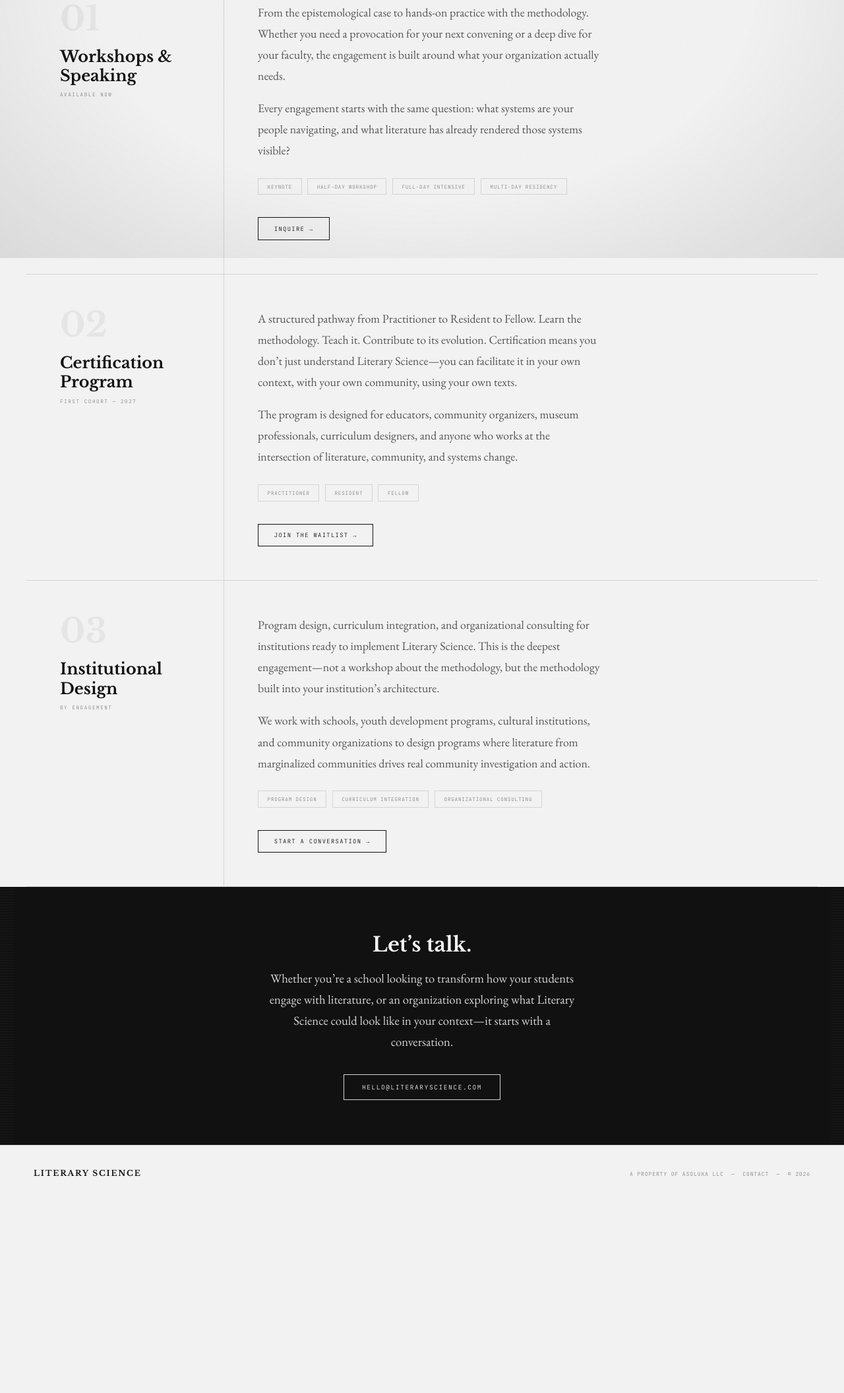
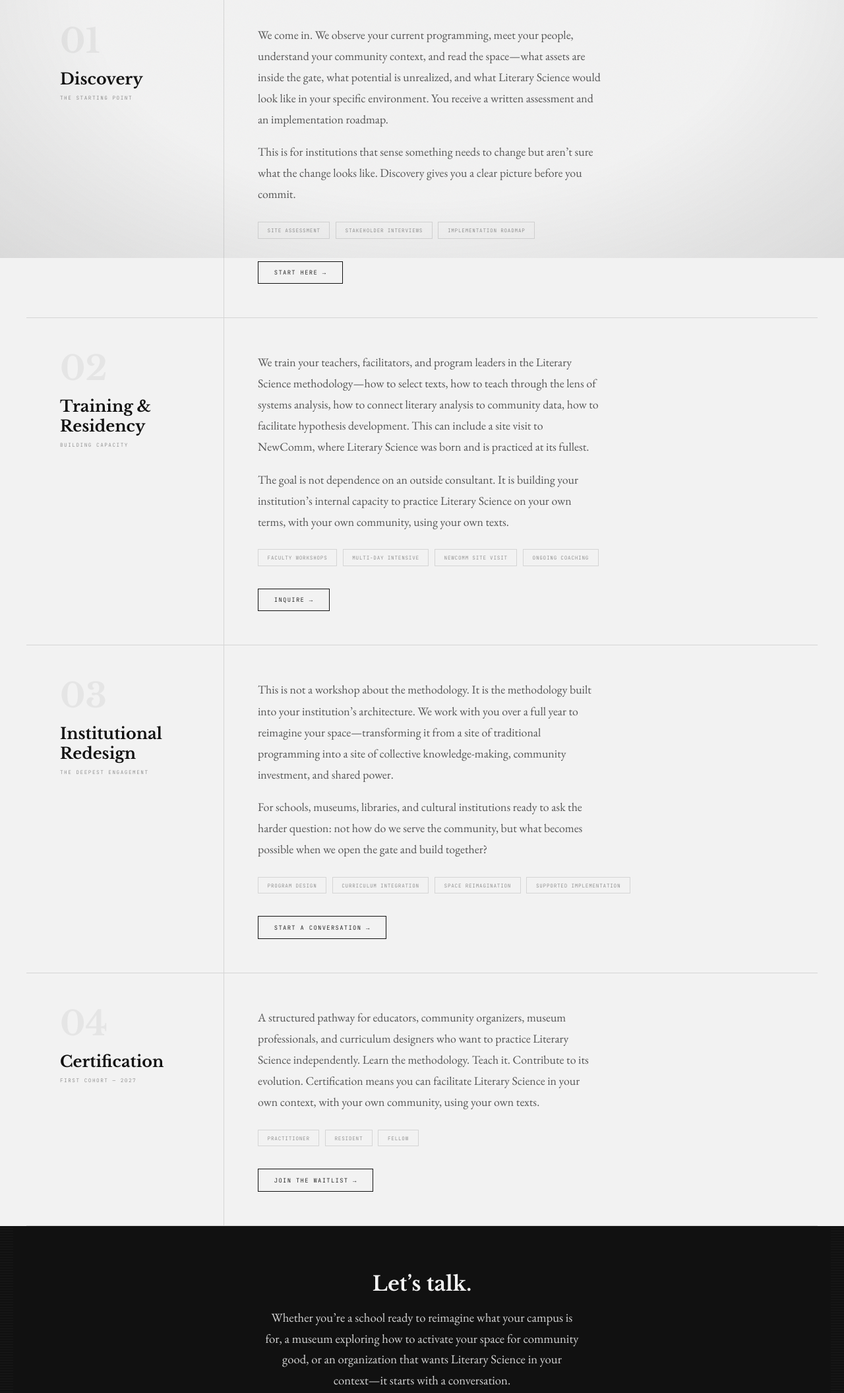
Before and after one commit to chidiasoluka-bit/literaryscience-site, an Eleventy site: page src/work.njk in a window 1280 px wide. Shown: the part 409-2520 px from the top of the page at 66% size. Before the commit the page ends 2228 px from the top, so only its background shows below. Built offline with nearby package versions, Linux system fonts and the light colour scheme; Eleventy itself is replaced by a stand-in of ours; files that its build step writes are made by us from their sources.

Commit message:
Add The Space section to epistemology, restructure Engage page

```diff
--- a/src/work.njk
+++ b/src/work.njk
@@ -202,7 +202,7 @@
 <header class="page-header">
   <div class="section-label">04 &mdash; The Door</div>
   <h1>Engage</h1>
-  <p class="page-desc">Where the studio becomes a practice. For schools, museums, community organizations, and programs ready to go deeper.</p>
+  <p class="page-desc">Your campus, your museum, your library is an asset your community doesn&rsquo;t have access to. Literary Science is the methodology that transforms what that space is for.</p>
 </header>
 
 <div class="offerings">
@@ -210,20 +210,19 @@
   <div class="offering reveal">
     <div class="offering-left">
       <div class="offering-num">01</div>
-      <div class="offering-title">Workshops &amp; Speaking</div>
-      <div class="offering-tag">Available Now</div>
+      <div class="offering-title">Discovery</div>
+      <div class="offering-tag">The Starting Point</div>
     </div>
     <div class="offering-right">
-      <p class="offering-body">From the epistemological case to hands-on practice with the methodology. Whether you need a provocation for your next convening or a deep dive for your faculty, the engagement is built around what your organization actually needs.</p>
-      <p class="offering-body">Every engagement starts with the same question: what systems are your people navigating, and what literature has already rendered those systems visible?</p>
+      <p class="offering-body">We come in. We observe your current programming, meet your people, understand your community context, and read the space&mdash;what assets are inside the gate, what potential is unrealized, and what Literary Science would look like in your specific environment. You receive a written assessment and an implementation roadmap.</p>
+      <p class="offering-body">This is for institutions that sense something needs to change but aren&rsquo;t sure what the change looks like. Discovery gives you a clear picture before you commit.</p>
       <div class="offering-formats">
-        <span class="format-tag">Keynote</span>
-        <span class="format-tag">Half-Day Workshop</span>
-        <span class="format-tag">Full-Day Intensive</span>
-        <span class="format-tag">Multi-Day Residency</span>
+        <span class="format-tag">Site Assessment</span>
+        <span class="format-tag">Stakeholder Interviews</span>
+        <span class="format-tag">Implementation Roadmap</span>
       </div>
       <div class="offering-cta">
-        <a href="#">Inquire &rarr;</a>
+        <a href="mailto:hello@literaryscience.com">Start Here &rarr;</a>
       </div>
     </div>
   </div>
@@ -231,19 +230,20 @@
   <div class="offering reveal">
     <div class="offering-left">
       <div class="offering-num">02</div>
-      <div class="offering-title">Certification Program</div>
-      <div class="offering-tag">First Cohort &mdash; 2027</div>
+      <div class="offering-title">Training &amp; Residency</div>
+      <div class="offering-tag">Building Capacity</div>
     </div>
     <div class="offering-right">
-      <p class="offering-body">A structured pathway from Practitioner to Resident to Fellow. Learn the methodology. Teach it. Contribute to its evolution. Certification means you don&rsquo;t just understand Literary Science&mdash;you can facilitate it in your own context, with your own community, using your own texts.</p>
-      <p class="offering-body">The program is designed for educators, community organizers, museum professionals, curriculum designers, and anyone who works at the intersection of literature, community, and systems change.</p>
+      <p class="offering-body">We train your teachers, facilitators, and program leaders in the Literary Science methodology&mdash;how to select texts, how to teach through the lens of systems analysis, how to connect literary analysis to community data, how to facilitate hypothesis development. This can include a site visit to NewComm, where Literary Science was born and is practiced at its fullest.</p>
+      <p class="offering-body">The goal is not dependence on an outside consultant. It is building your institution&rsquo;s internal capacity to practice Literary Science on your own terms, with your own community, using your own texts.</p>
       <div class="offering-formats">
-        <span class="format-tag">Practitioner</span>
-        <span class="format-tag">Resident</span>
-        <span class="format-tag">Fellow</span>
+        <span class="format-tag">Faculty Workshops</span>
+        <span class="format-tag">Multi-Day Intensive</span>
+        <span class="format-tag">NewComm Site Visit</span>
+        <span class="format-tag">Ongoing Coaching</span>
       </div>
       <div class="offering-cta">
-        <a href="#">Join the Waitlist &rarr;</a>
+        <a href="mailto:hello@literaryscience.com">Inquire &rarr;</a>
       </div>
     </div>
   </div>
@@ -251,19 +251,39 @@
   <div class="offering reveal">
     <div class="offering-left">
       <div class="offering-num">03</div>
-      <div class="offering-title">Institutional Design</div>
-      <div class="offering-tag">By Engagement</div>
+      <div class="offering-title">Institutional Redesign</div>
+      <div class="offering-tag">The Deepest Engagement</div>
     </div>
     <div class="offering-right">
-      <p class="offering-body">Program design, curriculum integration, and organizational consulting for institutions ready to implement Literary Science. This is the deepest engagement&mdash;not a workshop about the methodology, but the methodology built into your institution&rsquo;s architecture.</p>
-      <p class="offering-body">We work with schools, youth development programs, cultural institutions, and community organizations to design programs where literature from marginalized communities drives real community investigation and action.</p>
+      <p class="offering-body">This is not a workshop about the methodology. It is the methodology built into your institution&rsquo;s architecture. We work with you over a full year to reimagine your space&mdash;transforming it from a site of traditional programming into a site of collective knowledge-making, community investment, and shared power.</p>
+      <p class="offering-body">For schools, museums, libraries, and cultural institutions ready to ask the harder question: not how do we serve the community, but what becomes possible when we open the gate and build together?</p>
       <div class="offering-formats">
         <span class="format-tag">Program Design</span>
         <span class="format-tag">Curriculum Integration</span>
-        <span class="format-tag">Organizational Consulting</span>
+        <span class="format-tag">Space Reimagination</span>
+        <span class="format-tag">Supported Implementation</span>
       </div>
       <div class="offering-cta">
-        <a href="#">Start a Conversation &rarr;</a>
+        <a href="mailto:hello@literaryscience.com">Start a Conversation &rarr;</a>
+      </div>
+    </div>
+  </div>
+
+  <div class="offering reveal">
+    <div class="offering-left">
+      <div class="offering-num">04</div>
+      <div class="offering-title">Certification</div>
+      <div class="offering-tag">First Cohort &mdash; 2027</div>
+    </div>
+    <div class="offering-right">
+      <p class="offering-body">A structured pathway for educators, community organizers, museum professionals, and curriculum designers who want to practice Literary Science independently. Learn the methodology. Teach it. Contribute to its evolution. Certification means you can facilitate Literary Science in your own context, with your own community, using your own texts.</p>
+      <div class="offering-formats">
+        <span class="format-tag">Practitioner</span>
+        <span class="format-tag">Resident</span>
+        <span class="format-tag">Fellow</span>
+      </div>
+      <div class="offering-cta">
+        <a href="mailto:hello@literaryscience.com">Join the Waitlist &rarr;</a>
       </div>
     </div>
   </div>
@@ -272,7 +292,7 @@
 
 <div class="contact-strip reveal">
   <h2>Let&rsquo;s talk.</h2>
-  <p>Whether you&rsquo;re a school looking to transform how your students engage with literature, or an organization exploring what Literary Science could look like in your context&mdash;it starts with a conversation.</p>
+  <p>Whether you&rsquo;re a school ready to reimagine what your campus is for, a museum exploring how to activate your space for community good, or an organization that wants Literary Science in your context&mdash;it starts with a conversation.</p>
   <a href="mailto:hello@literaryscience.com">hello@literaryscience.com</a>
 </div>
 
```
Also changed, not shown: src/epistemology.njk (+29 -31 lines).
